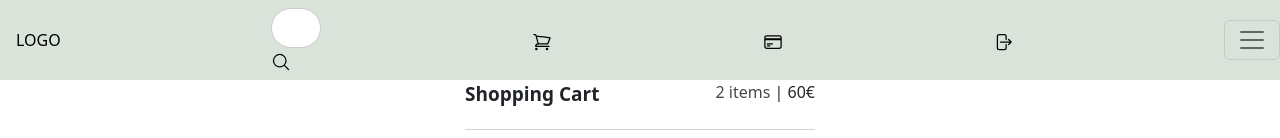
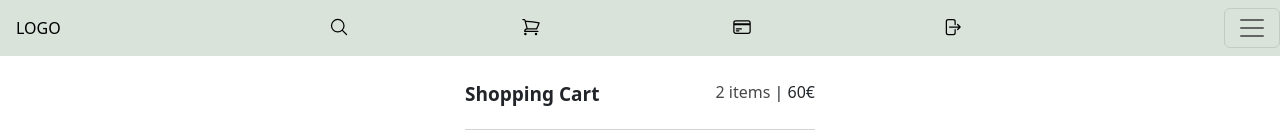
Before and after one commit to earthquake-algarve/react-service, a React (Create React App) app: page /shoppingcart in a window 1280 px wide. Shown: the top 138 px of the page. Built offline with nearby package versions, Linux system fonts and the light colour scheme; grey boxes are pictures that could not be loaded.

Commit message:
feat: search bar

```diff
--- a/src/components/header/Header.js
+++ b/src/components/header/Header.js
@@ -13,20 +13,17 @@ export default function Header() {
         <>
             <Container fluid className='container'>
                 {[false, 'sm', 'md', 'lg', 'xl', 'xxl'].map((expand) => (
-                  <Navbar key={expand}  expand={expand} className="navbar-custom" variant='light' fixed='top'>
+                    <Navbar key={expand} expand={expand} className="navbar-custom" variant='light' fixed='top'>
                         <Link to="/" id='logo'>LOGO </Link>
 
-                      <div className='search-box'>
-                        <form>
-                            <input type="text" class="search-click"/>
+                        <div className='search'>
                             <Link className='search-btn' id='search'><MagnifyingGlass /></Link>
+                            <input type="text" class="search-input" />
 
-                        </form>
-                      </div>
-
-                      <Link to="/shoppingcart" id='shoppingcart'><ShoppingCart /></Link>
+                            <Link to="/shoppingcart" class='shoppingcart' id='shoppingcart'><ShoppingCart /></Link>
                             <Link to="/checkout" id='checkout'><CheckoutIcon /></Link>
                             <Link to="/login" id='login'><Login /></Link>
+                        </div>
                         <Navbar.Toggle aria-controls={`offcanvasNavbar-expand-${expand}`} />
                         <Navbar.Offcanvas
                             id={`offcanvasNavbar-expand-${expand}`}
--- a/src/components/header/header.css
+++ b/src/components/header/header.css
@@ -1,35 +1,47 @@
-
-
-.search-click {
-    border: 1px solid #ccc;
-    outline: none;
-    border-radius: 50px;
-    width: 50px;
-    height: 40px;
-    transition: all 0.7s;
-}
-.search-click:focus {
-    width: 300px;
-    padding-left: 50px;
-    border: none;
-}
-.search-click {
-    position: relative;
-    overflow: hidden;
-    height: 40px;
-}
-.search-click input {
-    background: transparent;
-    border: 1px solid #ccc;
-    outline: none;
-    position: absolute;
-    width: 300px;
-    height: 40px;
-    left: 0%;
-    padding: 10px;
+:root {
+    --w: 100%;
 }
 
-.search-btn{
-    float: left;
+.search {
+    display: flex;
+    width: 50%;
+    justify-content: space-between;
+}
 
+.search-input {
+    visibility: hidden;
+    width: 0;
+    transition: visibility 0s, 1s;
+    border-radius: 40px;
 }
+
+.search .search-btn:hover + .search-input {
+    width: var(--w);
+    visibility: visible;
+}
+
+.search .search-btn:hover ~ #shoppingcart,
+.search .search-btn:hover ~ #checkout,
+.search .search-btn:hover ~ #login {
+    display: none;
+}
+
+.search .search-input:focus {
+    width: var(--w);
+    visibility: visible;
+    position: relative;
+    padding-left: 28px;
+    outline: unset;
+}
+
+.search .search-input:focus + #shoppingcart,
+.search .search-input:focus ~ #checkout,
+.search .search-input:focus ~ #login {
+    display: none;
+}
+
+.search-btn {
+    position: absolute;
+    margin-left: 7px;
+    z-index: 10;
+}
```
Lines whose indentation alone changed are shown as unchanged.
